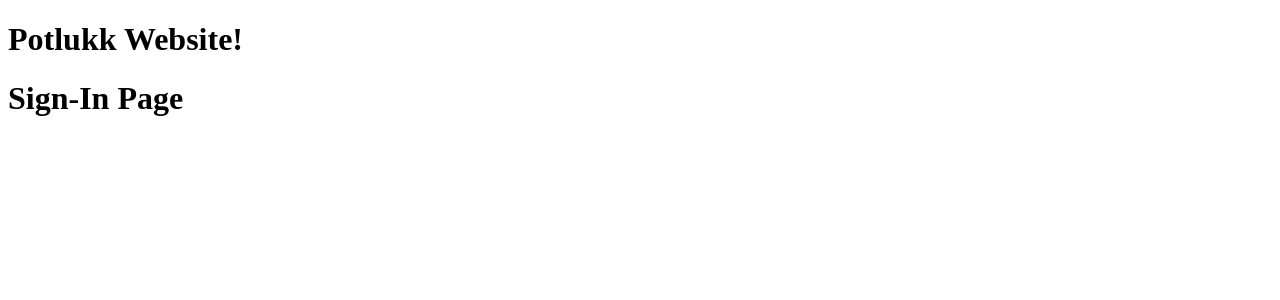
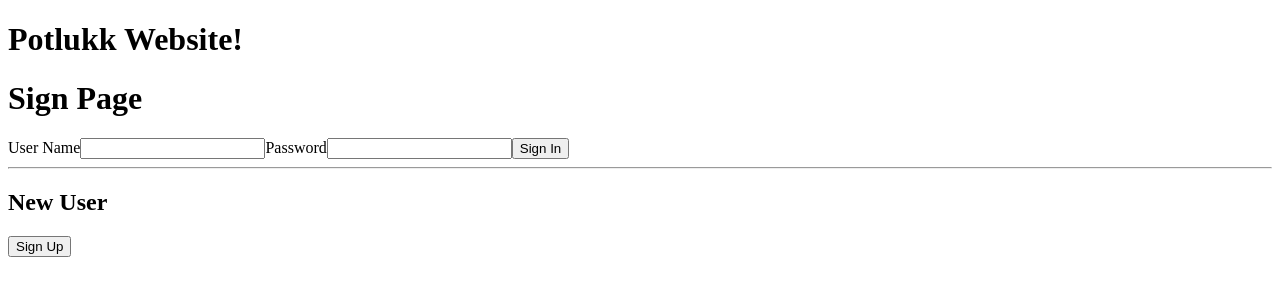
Before and after one commit to brian-spilman/potlukk-react, a React (Create React App) app: page / in a window 1280 px wide. Shown: the top 300 px of the page. Built offline with nearby package versions, Linux system fonts and the light colour scheme.

Commit message:
added sign in page ui

```diff
--- a/src/pages/sign-in-page.tsx
+++ b/src/pages/sign-in-page.tsx
@@ -1,13 +1,23 @@
-
-
 
 export function SignInPage() {
 
 
 
     return <>
+        <form>
+            <h1>Sign Page</h1>
 
-        <h1>Sign-In Page</h1>
+            <label htmlFor="username">User Name</label>
+            <input id="username" type="text" />
+
+            <label htmlFor="password">Password</label>
+            <input id="password" type="text" />
+
+            <button>Sign In</button>
+            <hr />
+            <h2>New User</h2>
+            <button>Sign Up</button>
+        </form>
 
     </>
 }
```
